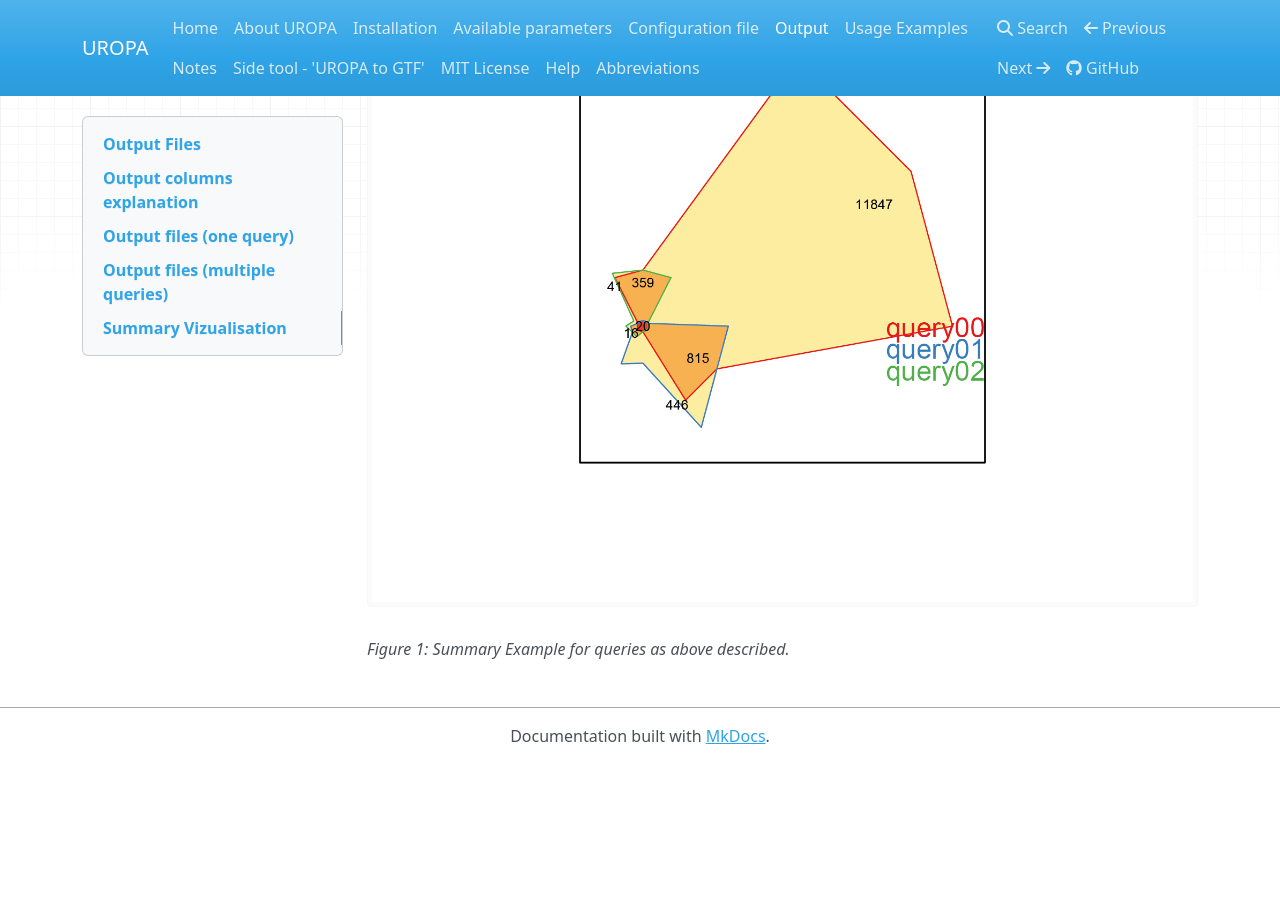
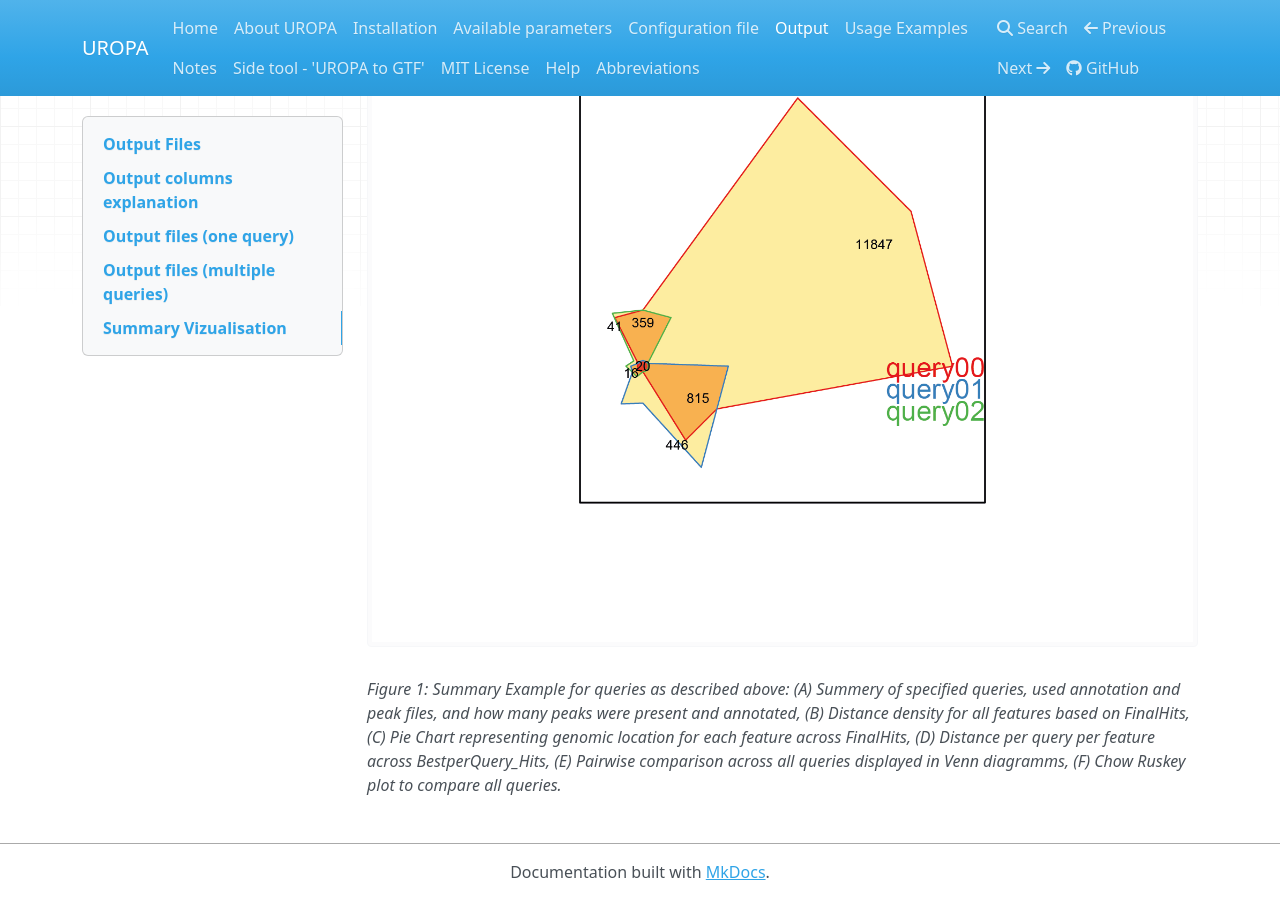
Before and after one commit to loosolab/UROPA, an MkDocs documentation site: the page built from docs/output.md, in a window 1280 px wide and 900 px high, scrolled down 5424 px. Built offline with MkDocs 1.6.1, drawn with Linux system fonts in a browser that asks for light colours; nearby versions of some CDN libraries; old or Windows-style settings are respelled for this version of MkDocs; before the commit the page ends 6188 px from its top, so only the background shows below that; some of the changed text lies outside the part shown.

Commit message:
added summary figure text

```diff
--- a/docs/output.md
+++ b/docs/output.md
@@ -105,13 +105,15 @@ A summery of the UROPA run: Used peak and annotation files, number of peaks and
 * A density plot displaying the distance per feature across all queries (Fig. 1B).
 * A pie chart illustrating the genomic locations of the peaks per annotated feature (Fig. 1C).
 * A barplot displaying the occurrence of the different features, if there is more than one feature assigned for peak annotation (not illustrated due to one feature in this example).
+
 **Figure 1 A-C would be the summary for the first UROPA run with only one query***
 
 ---> Graphs based on the 'BestperQuery_Hits' output:
 
 * A distribution of the distances per feature per query are displayed in a histogram (Figure 1D).
+* A pie chart illustrating the genomic locations of the peaks per annotated feature (not illustrated).
 * A pairwise comparison among all queries is evaluated within a venn diagram, when more than one query is given in the config file (One pairwise comparison displayed in Figure 1E).
 * Chow Ruskey plot with comparison across all defined queries (for three to five annotation queries)(Figure 1F).
 
 ![summary](img/output-formats-summary.png)
-_Figure 1: Summary Example for queries as above described._
+_Figure 1: Summary Example for queries as described above: (A) Summery of specified queries, used annotation and peak files, and how many peaks were present and annotated, (B) Distance density for all features based on FinalHits, (C) Pie Chart representing genomic location for each feature across FinalHits, (D) Distance per query per feature across BestperQuery_Hits, (E) Pairwise comparison across all queries displayed in Venn diagramms, (F) Chow Ruskey plot to compare all queries._
```
